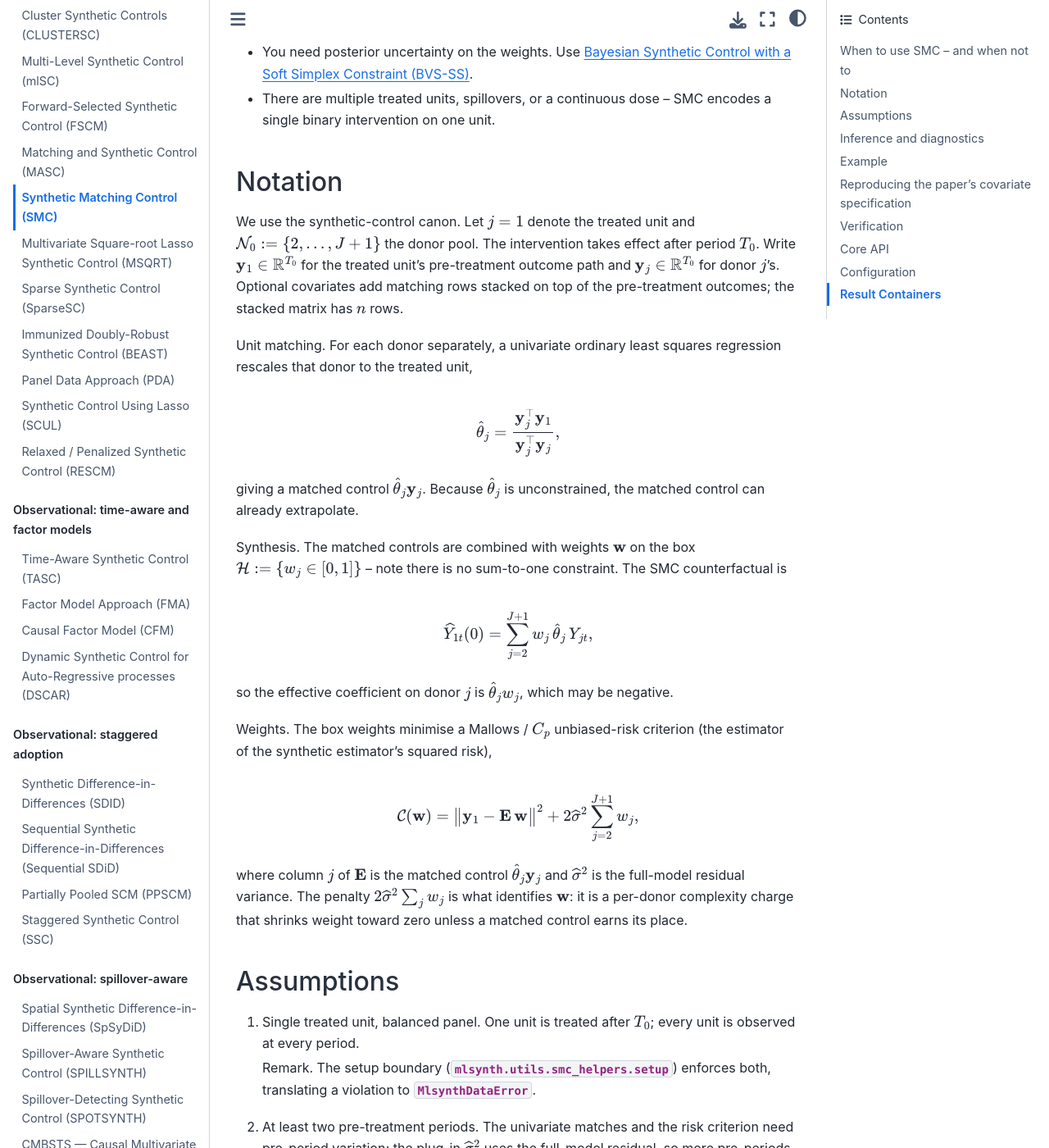
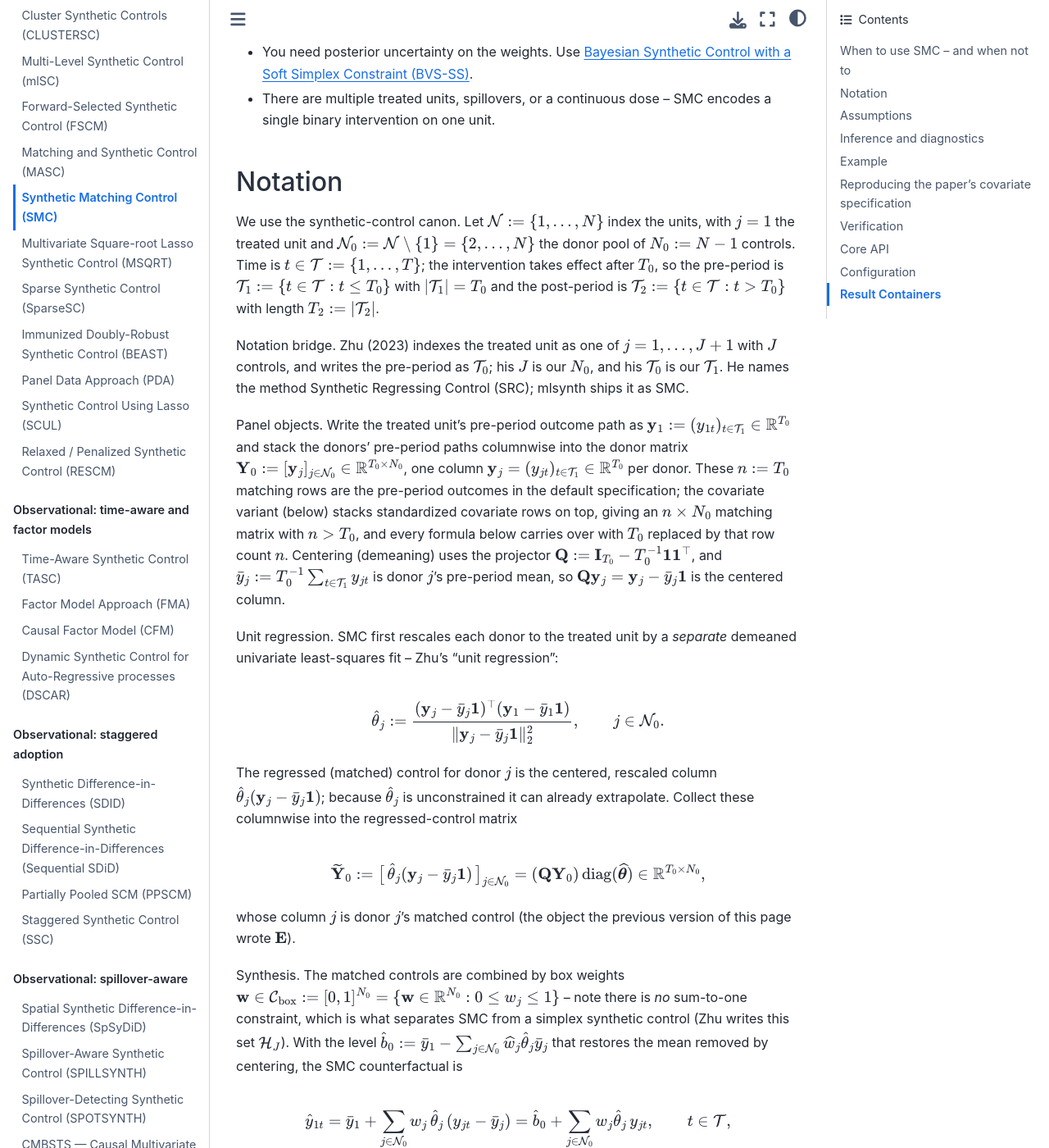
Before and after one commit to jgreathouse9/mlsynth, a Sphinx documentation site: the page built from docs/smc.rst, in a window 1280 px wide and 1400 px high, scrolled down 898 px. Shown: the whole window at 82% size. Built offline with Sphinx 7.4.7 and the Sphinx Book theme 1.1.4, drawn with Linux system fonts in a browser that asks for light colours; some of the changed text lies outside the part shown.

Commit message:
docs(smc): rewrite the notation to the canon, matching paper + code
The SMC notation had undefined/loose symbols (\mathbf{E} for the matched-
control matrix, \widehat\sigma^2 as vague 'full-model residual variance', the
criterion symbol \mathcal{C} clashing with the canon's feasible set) and, more
substantively, gave the unit regression and counterfactual in a non-demeaned
form that does not match the method the code and paper actually implement.

Rewrite the Notation block to agents/agents_docs.md:
- Units \mathcal{N}/N_0 and time \mathcal{T}_1/\mathcal{T}_2 per the canon, with
  a one-line bridge to Zhu's J and \mathcal{T}_0 (and his name for the method,
  Synthetic Regressing Control).
- Define the panel objects precisely: pre-period treated path \mathbf{y}_1,
  donor matrix \mathbf{Y}_0, the n matching rows, the centering projector
  \mathbf{Q} = \mathbf{I}-T_0^{-1}\mathbf{1}\mathbf{1}^\top, and donor means.
- Correct the unit regression to the demeaned univariate OLS \widehat\theta_j
  (paper eq. 16 / estimation.py), and name the regressed-control matrix
  \widetilde{\mathbf{Y}}_0 = (\mathbf{Q}\mathbf{Y}_0)diag(\theta) (was the
  undefined \mathbf{E}).
- Give the counterfactual with its intercept \widehat b_0 (paper eq. 21 /
  counterfactual()), and the effect \tau_t / ATT \widehat\tau.
- Write the box program \mathcal{C}_box=[0,1]^{N_0} in the canon's
  loss-plus-penalty argmin form, and define \widehat\sigma^2 explicitly as the
  full-regression residual variance the reference Code_SMC.R computes (noting
  the relation to Zhu's display eq. 19).
- Define \mathbf{V} in the covariate variant as diagonal predictor weights, and
  align the Assumptions / Verification symbols (J -> N_0, bias -> \widehat b_0).

Symbols and the demeaning/intercept structure now match utils/smc_helpers exactly;
no code or results change.

Co-Authored-By: Claude <noreply@anthropic.com>

```diff
--- a/docs/smc.rst
+++ b/docs/smc.rst
@@ -40,51 +40,132 @@ Do not use SMC when:
 Notation
 --------
 
-We use the synthetic-control canon. Let :math:`j = 1` denote the treated unit
-and :math:`\mathcal{N}_0 \coloneqq \{2, \ldots, J + 1\}` the donor pool. The
-intervention takes effect after period :math:`T_0`. Write
-:math:`\mathbf{y}_1 \in \mathbb{R}^{T_0}` for the treated unit's pre-treatment
-outcome path and :math:`\mathbf{y}_j \in \mathbb{R}^{T_0}` for donor
-:math:`j`'s. Optional covariates add matching rows stacked on top of the
-pre-treatment outcomes; the stacked matrix has :math:`n` rows.
+We use the synthetic-control canon. Let :math:`\mathcal{N} \coloneqq
+\{1, \ldots, N\}` index the units, with :math:`j = 1` the treated unit and
+:math:`\mathcal{N}_0 \coloneqq \mathcal{N} \setminus \{1\} = \{2, \ldots, N\}`
+the donor pool of :math:`N_0 \coloneqq N - 1` controls. Time is
+:math:`t \in \mathcal{T} \coloneqq \{1, \ldots, T\}`; the intervention takes
+effect after :math:`T_0`, so the pre-period is :math:`\mathcal{T}_1 \coloneqq
+\{t \in \mathcal{T} : t \le T_0\}` with :math:`|\mathcal{T}_1| = T_0` and the
+post-period is :math:`\mathcal{T}_2 \coloneqq \{t \in \mathcal{T} : t > T_0\}`
+with length :math:`T_2 \coloneqq |\mathcal{T}_2|`.
 
-Unit matching. For each donor separately, a univariate ordinary least squares
-regression rescales that donor to the treated unit,
+Notation bridge. Zhu (2023) indexes the treated unit as one of :math:`j = 1,
+\ldots, J + 1` with :math:`J` controls, and writes the pre-period as
+:math:`\mathcal{T}_0`; his :math:`J` is our :math:`N_0`, and his
+:math:`\mathcal{T}_0` is our :math:`\mathcal{T}_1`. He names the method
+Synthetic Regressing Control (SRC); mlsynth ships it as SMC.
+
+Panel objects. Write the treated unit's pre-period outcome path as
+:math:`\mathbf{y}_1 \coloneqq (y_{1t})_{t \in \mathcal{T}_1} \in
+\mathbb{R}^{T_0}` and stack the donors' pre-period paths columnwise into the
+donor matrix :math:`\mathbf{Y}_0 \coloneqq [\mathbf{y}_j]_{j \in \mathcal{N}_0}
+\in \mathbb{R}^{T_0 \times N_0}`, one column
+:math:`\mathbf{y}_j = (y_{jt})_{t \in \mathcal{T}_1} \in \mathbb{R}^{T_0}` per
+donor. These :math:`n \coloneqq T_0` matching rows are the pre-period outcomes in
+the default specification; the covariate variant (below) stacks standardized
+covariate rows on top, giving an :math:`n \times N_0` matching matrix with
+:math:`n > T_0`, and every formula below carries over with :math:`T_0` replaced
+by that row count :math:`n`. Centering (demeaning) uses the projector
+:math:`\mathbf{Q} \coloneqq \mathbf{I}_{T_0} - T_0^{-1}
+\mathbf{1}\mathbf{1}^{\top}`, and :math:`\bar{y}_j \coloneqq T_0^{-1}
+\sum_{t \in \mathcal{T}_1} y_{jt}` is donor :math:`j`'s pre-period mean, so
+:math:`\mathbf{Q}\mathbf{y}_j = \mathbf{y}_j - \bar{y}_j \mathbf{1}` is the
+centered column.
+
+Unit regression. SMC first rescales each donor to the treated unit by a
+*separate* demeaned univariate least-squares fit -- Zhu's "unit regression":
 
 .. math::
 
    \widehat{\theta}_j
-     = \frac{\mathbf{y}_j^{\top} \mathbf{y}_1}{\mathbf{y}_j^{\top} \mathbf{y}_j},
+     \coloneqq \frac{(\mathbf{y}_j - \bar{y}_j \mathbf{1})^{\top}
+                     (\mathbf{y}_1 - \bar{y}_1 \mathbf{1})}
+                    {\lVert \mathbf{y}_j - \bar{y}_j \mathbf{1} \rVert_2^2},
+   \qquad j \in \mathcal{N}_0.
 
-giving a matched control :math:`\widehat{\theta}_j \mathbf{y}_j`. Because
-:math:`\widehat{\theta}_j` is unconstrained, the matched control can already
-extrapolate.
-
-Synthesis. The matched controls are combined with weights :math:`\mathbf{w}` on
-the box :math:`\mathcal{H} \coloneqq \{ w_j \in [0, 1] \}` -- note there is no
-sum-to-one constraint. The SMC counterfactual is
+The regressed (matched) control for donor :math:`j` is the centered, rescaled
+column :math:`\widehat{\theta}_j (\mathbf{y}_j - \bar{y}_j \mathbf{1})`; because
+:math:`\widehat{\theta}_j` is unconstrained it can already extrapolate. Collect
+these columnwise into the regressed-control matrix
 
 .. math::
 
-   \widehat{Y}_{1t}(0) = \sum_{j=2}^{J+1} w_j\, \widehat{\theta}_j\, Y_{jt},
+   \widetilde{\mathbf{Y}}_0
+     \coloneqq \bigl[\, \widehat{\theta}_j (\mathbf{y}_j - \bar{y}_j \mathbf{1})
+                 \,\bigr]_{j \in \mathcal{N}_0}
+     = (\mathbf{Q}\mathbf{Y}_0)\operatorname{diag}(\widehat{\boldsymbol{\theta}})
+     \in \mathbb{R}^{T_0 \times N_0},
 
-so the effective coefficient on donor :math:`j` is
-:math:`\widehat{\theta}_j w_j`, which may be negative.
+whose column :math:`j` is donor :math:`j`'s matched control (the object the
+previous version of this page wrote :math:`\mathbf{E}`).
 
-Weights. The box weights minimise a Mallows / :math:`C_p` unbiased-risk
-criterion (the estimator of the synthetic estimator's squared risk),
+Synthesis. The matched controls are combined by box weights :math:`\mathbf{w}
+\in \mathcal{C}_{\mathrm{box}} \coloneqq [0, 1]^{N_0} = \{\mathbf{w} \in
+\mathbb{R}^{N_0} : 0 \le w_j \le 1\}` -- note there is *no* sum-to-one
+constraint, which is what separates SMC from a simplex synthetic control (Zhu
+writes this set :math:`\mathcal{H}_J`). With the level
+:math:`\widehat{b}_0 \coloneqq \bar{y}_1 - \sum_{j \in \mathcal{N}_0}
+\widehat{w}_j \widehat{\theta}_j \bar{y}_j` that restores the mean removed by
+centering, the SMC counterfactual is
 
 .. math::
 
-   \mathcal{C}(\mathbf{w})
-     = \bigl\lVert \mathbf{y}_1 - \mathbf{E}\, \mathbf{w} \bigr\rVert^2
-       + 2 \widehat{\sigma}^2 \sum_{j=2}^{J+1} w_j,
+   \widehat{y}_{1t}
+     = \bar{y}_1 + \sum_{j \in \mathcal{N}_0}
+        w_j\, \widehat{\theta}_j\, (y_{jt} - \bar{y}_j)
+     = \widehat{b}_0 + \sum_{j \in \mathcal{N}_0}
+        w_j \widehat{\theta}_j\, y_{jt},
+   \qquad t \in \mathcal{T},
 
-where column :math:`j` of :math:`\mathbf{E}` is the matched control
-:math:`\widehat{\theta}_j \mathbf{y}_j` and :math:`\widehat{\sigma}^2` is the
-full-model residual variance. The penalty :math:`2 \widehat{\sigma}^2
-\sum_j w_j` is what identifies :math:`\mathbf{w}`: it is a per-donor complexity
-charge that shrinks weight toward zero unless a matched control earns its place.
+which estimates the no-intervention outcome :math:`y_{1t}^N`. The effective
+coefficient on donor :math:`j` is :math:`\widehat{\theta}_j w_j`, which may be
+negative. The per-period effect is the scalar :math:`\tau_t \coloneqq y_{1t} -
+\widehat{y}_{1t}`, and the ATT is :math:`\widehat{\tau} \coloneqq T_2^{-1}
+\sum_{t \in \mathcal{T}_2} \tau_t`.
+
+Weights. The box weights minimise a Mallows :math:`C_p` criterion -- an unbiased
+estimator of the synthetic estimator's squared risk -- written in the canon's
+loss-plus-penalty form,
+
+.. math::
+
+   \widehat{\mathbf{w}}
+     \in \operatorname*{argmin}_{\mathbf{w} \in \mathcal{C}_{\mathrm{box}}}
+       \; \underbrace{\bigl\lVert \mathbf{Q}\mathbf{y}_1
+                      - \widetilde{\mathbf{Y}}_0 \mathbf{w} \bigr\rVert_2^2
+                     }_{\mathcal{L}(\mathbf{w})}
+       + \underbrace{2\,\widehat{\sigma}^2 \lVert \mathbf{w} \rVert_1
+                    }_{\mathcal{P}(\mathbf{w})},
+
+where :math:`\lVert \mathbf{w} \rVert_1 = \sum_{j \in \mathcal{N}_0} w_j`
+because :math:`\mathbf{w} \ge \mathbf{0}` on the box. The noise level
+:math:`\widehat{\sigma}^2` is the plug-in residual variance of the full
+(multivariate) demeaned regression of the treated path on the donor matrix,
+
+.. math::
+
+   \widehat{\sigma}^2
+     \coloneqq \frac{1}{\max(T_0 - N_0,\, 1)}
+       \bigl\lVert \mathbf{Q}\mathbf{y}_1
+         - (\mathbf{Q}\mathbf{Y}_0)\,\widehat{\boldsymbol{\beta}}
+       \bigr\rVert_2^2,
+   \qquad
+   \widehat{\boldsymbol{\beta}} \coloneqq (\mathbf{Q}\mathbf{Y}_0)^{+}\,
+     \mathbf{Q}\mathbf{y}_1,
+
+with :math:`(\cdot)^{+}` the Moore--Penrose pseudoinverse and the degrees of
+freedom floored at one when :math:`N_0 \ge T_0` (a minimum-norm fit; a small
+``ridge`` then keeps the synthesis QP strictly convex). This
+:math:`\widehat{\sigma}^2` estimates the working-model noise level
+:math:`\sigma^2` and enters the penalty as the per-donor complexity charge
+:math:`2\widehat{\sigma}^2`, which shrinks weight toward zero unless a matched
+control earns its place. That charge -- not a sum-to-one constraint -- is what
+identifies :math:`\widehat{\mathbf{w}}`. (Zhu's display form, his eq. 19, uses
+the diagonal of :math:`\mathbf{Y}_0^{\top}\mathbf{Q}\mathbf{Y}_0`; mlsynth
+follows the author's reference ``Code_SMC.R``, the full-regression residual
+variance above, cross-validated to :math:`< 2\text{e-}13` in the Verification
+section.)
 
 Assumptions
 -----------
@@ -100,9 +181,11 @@ Assumptions
    uses the full-model residual, so more pre-periods than donors gives it
    degrees of freedom.
 
-   Remark. When donors are not fewer than matching rows (:math:`J \ge n`) the
-   residual degrees of freedom are floored at one and a minimum-norm fit is
-   used; a small ``ridge`` keeps the synthesis QP well posed. For a
+   Remark. When donors are not fewer than matching rows
+   (:math:`N_0 \ge T_0`, or :math:`N_0 \ge n` with stacked covariates) the
+   residual degrees of freedom :math:`\max(T_0 - N_0, 1)` are floored at one and
+   :math:`\widehat{\boldsymbol{\beta}}` is the minimum-norm (pseudoinverse) fit;
+   a small ``ridge`` keeps the synthesis QP strictly convex. For a
    high-dimensional donor pool, screen first (see the paper's SIRS extension)
    or use :doc:`clustersc`.
 
@@ -171,7 +254,15 @@ Reproducing the paper's covariate specification
 -----------------------------------------------
 
 The paper's Basque result uses Algorithm 3: covariate matching with an Abadie
-predictor-weight (:math:`\mathbf{V}`) optimisation over the matching rows. That
+predictor-weight optimisation over the matching rows. Stack the standardized
+covariate rows on top of the outcome rows to form the :math:`n \times N_0`
+matching matrix, and let :math:`\mathbf{V} \coloneqq \operatorname{diag}(v_1,
+\ldots, v_n)` with :math:`v_i \ge 0` be the diagonal predictor weights on those
+rows. Every quantity above is then computed on the :math:`\mathbf{V}^{1/2}`-
+scaled rows -- the treated matching vector becomes :math:`\mathbf{V}^{1/2}
+\mathbf{y}_1` and the donor matrix :math:`\mathbf{V}^{1/2}\mathbf{Y}_0` before
+centering -- so :math:`\mathbf{V}` sets each matching row's relative importance
+in the unit regression and the :math:`C_p` synthesis. Choosing :math:`\mathbf{V}`
 is an explicit, seeded opt-in in mlsynth -- ``covariates`` with per-covariate
 ``covariate_windows``, the ``fit_window`` for the outcome rows, and
 ``v_search="de"``:
@@ -210,7 +301,8 @@ Verification
 The SMC weight computation is cross-validated against the author's reference R
 implementation (``Code_SMC.R``): on the identical Basque matching matrix, the
 per-donor :math:`\widehat{\theta}_j`, the box weights, the combined
-coefficients, ``bias`` and :math:`\widehat{\sigma}^2` all match the reference
+coefficients, the intercept :math:`\widehat{b}_0` (``bias``) and
+:math:`\widehat{\sigma}^2` all match the reference
 ``SMCV`` (whose synthesis QP is solved by ``solve.QP``) to ``< 2e-13``. The
 active-set box QP in :mod:`mlsynth.utils.smc_helpers.solver` reproduces
 ``solve.QP`` to machine precision while pinning the box bounds exactly. With the
```
